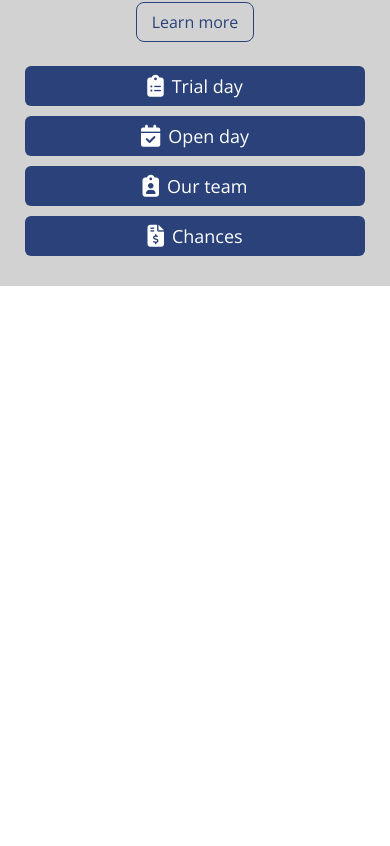
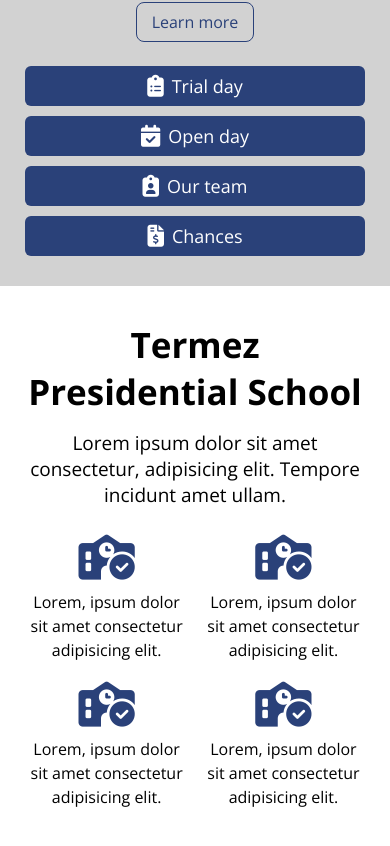
Before and after one commit to SavitarUzuhiko/ps_termez, a React (Vite) app: page / in a window 390 px wide. Shown: the part 645-1491 px from the top of the page. Before the commit the page ends 931 px from the top, so only its background shows below. Built offline with nearby package versions, Linux system fonts and the light colour scheme; the HTML template or start-up script is replaced by a standard one.

Commit message:
Complete About section

```diff
--- a/src/App.tsx
+++ b/src/App.tsx
@@ -1,4 +1,4 @@
-import Carousel from "./components/Carousel";
+import About from "./components/About";
 import Header from "./components/Header";
 import Main from "./components/Main";
 import "./main.scss";
@@ -9,6 +9,9 @@ const App = () => {
       <Header />
       <hr className="rule" />
       <Main />
+      <div className="container">
+        <About/>
+      </div>
     </div>
   );
 };
--- /dev/null
+++ b/src/components/About.tsx
@@ -0,0 +1,31 @@
+const About = () => {
+  return (
+    <section className="about">
+      <h1 className="about__title">Termez Presidential School</h1>
+      <p className="about__lead">
+        Lorem ipsum dolor sit amet consectetur, adipisicing elit. Tempore
+        incidunt amet ullam.
+      </p>
+      <div className="about__boxes">
+        <article className="about__box">
+          <i className="about__icon fa-solid fa-school-circle-check"></i>
+          <p className="about__text">Lorem, ipsum dolor sit amet consectetur adipisicing elit.</p>
+        </article>
+        <article className="about__box">
+          <i className="about__icon fa-solid fa-school-circle-check"></i>
+          <p className="about__text">Lorem, ipsum dolor sit amet consectetur adipisicing elit.</p>
+        </article>
+        <article className="about__box">
+          <i className="about__icon fa-solid fa-school-circle-check"></i>
+          <p className="about__text">Lorem, ipsum dolor sit amet consectetur adipisicing elit.</p>
+        </article>
+        <article className="about__box">
+          <i className="about__icon fa-solid fa-school-circle-check"></i>
+          <p className="about__text">Lorem, ipsum dolor sit amet consectetur adipisicing elit.</p>
+        </article>
+      </div>
+    </section>
+  );
+};
+
+export default About;
--- a/src/main.scss
+++ b/src/main.scss
@@ -2,5 +2,6 @@
 @use "./sass/header";
 @use "./sass/slide";
 @use "./sass/main";
+@use "./sass/about";
 
 @use "./sass/media";
--- /dev/null
+++ b/src/sass/_about.scss
@@ -0,0 +1,29 @@
+@use "./mixins";
+
+.about {
+  text-align: center;
+  padding: 35px 0 45px;
+  &__title {
+    font-size: 42px;
+    margin-bottom: 15px;
+  }
+  &__lead {
+    font-size: 24px;
+    margin-bottom: 27px;
+  }
+  &__boxes {
+    @include mixins.flex();
+  }
+  &__box {
+    width: 24%;
+  }
+  &__icon {
+    font-size: 60px;
+    margin-bottom: 10px;
+    color: var(--color-primary);
+  }
+  &__text {
+    font-size: 19px;
+    line-height: 1.5;
+  }
+}
--- a/src/sass/_media.scss
+++ b/src/sass/_media.scss
@@ -28,6 +28,12 @@
   }
   .container {
     padding: 0 30px;
+  }
+  .about__boxes {
+    row-gap: 20px;
+  }
+  .about__box {
+    width: 48%;
   }
 }
 @media screen and (max-width: 850px) {
@@ -115,6 +121,31 @@
     flex-grow: 0;
     width: 49%;
   }
+  .about {
+    &__title {
+      font-size: 38px;
+    }
+    &__lead {
+      font-size: 21px;
+    }
+    &__icon {
+      font-size: 45px;
+    }
+    &__text {
+      font-size: 17px;
+    }
+  }
+}
+@media screen and (max-width: 500px) {
+  .about__title {
+    font-size: 35px;
+  }
+  .about__lead {
+    font-size: 19px;
+  }
+  .about__text {
+    font-size: 16px;
+  }
 }
 @media screen and (max-width: 440px) {
   .main__item {
```
